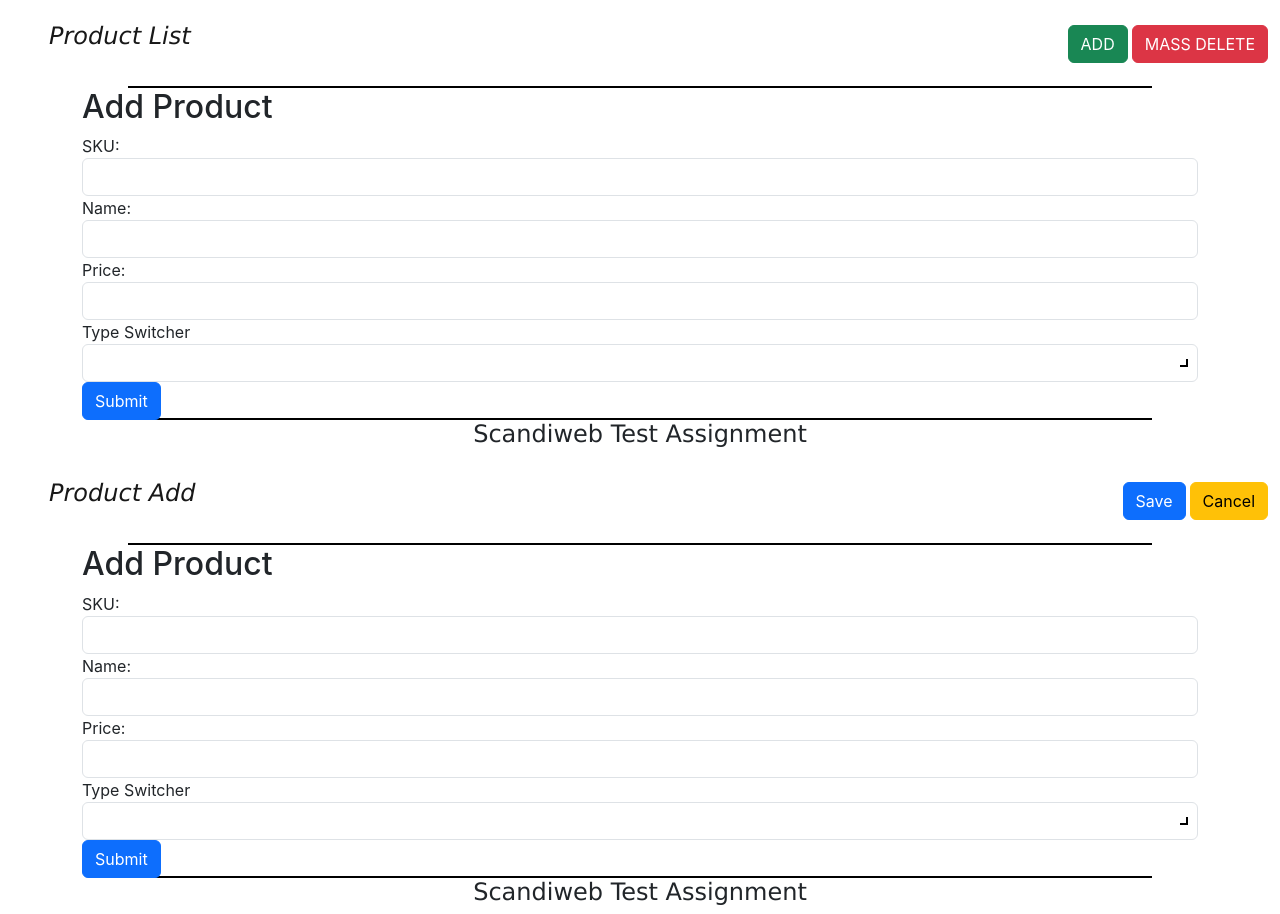
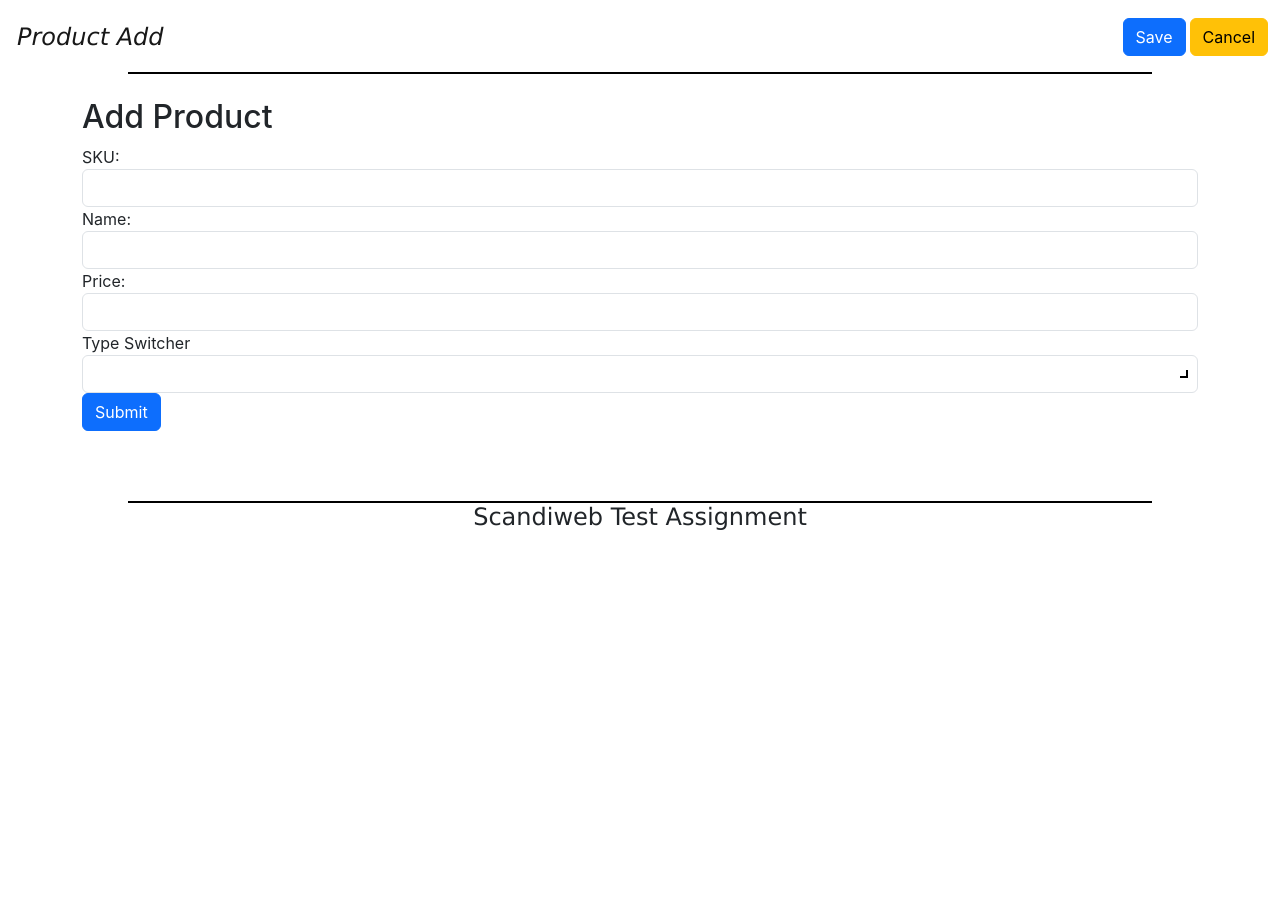
Before and after one commit to e-nk/scandiweb-junior-dev-test, a React (Create React App) app in the folder client/: page /addproduct in a window 1280 px wide. After the commit the page ends 800 px from the top, so only its background shows below. Built offline with nearby package versions, Linux system fonts and the light colour scheme.

Commit message:
routing solved

```diff
--- a/client/package.json
+++ b/client/package.json
@@ -8,7 +8,7 @@
     "@testing-library/user-event": "^13.5.0",
     "react": "^18.2.0",
     "react-dom": "^18.2.0",
-    "react-router-dom": "^6.9.0",
+    "react-router-dom": "^5.2.0",
     "react-scripts": "5.0.1",
     "web-vitals": "^2.1.4"
   },
--- a/client/src/App.js
+++ b/client/src/App.js
@@ -1,17 +1,22 @@
+import React from 'react';
 import './App.css';
+import { BrowserRouter as Router, Route, Switch} from 'react-router-dom';
 import Navbar from './components/Navigation/Navbar';
 import Header from './components/Navigation/Header';
 
-
 function App() {
   return (
-    <div>
-      <Navbar/>
-      <Header/>
-
-    </div>
-
-  )
+    <Router>
+      <Switch>
+        <Route exact path="/" render={() => <Navbar />} />
+        <Route exact path="/addproduct" render={() => <Header />} />
+      </Switch>
+      <Switch>
+        <Route exact path="/"  />
+        <Route exact path="/addproduct" />
+      </Switch>
+    </Router>
+  );
 }
 
 export default App;
--- a/client/src/components/Navigation/Header.js
+++ b/client/src/components/Navigation/Header.js
@@ -1,45 +1,41 @@
 import React from "react";
-import { BrowserRouter as Router, Routes, Route, Link } from 'react-router-dom';
-import AddProduct from '../../Pages/AddProduct'
-import ProductList from '../../Pages/Products';
-import './Navbar.css'
+import {Link } from 'react-router-dom';
+import AddProduct from '../../Pages/AddProduct';
+import './Navbar.css';
 
-function Header(){
+function Header() {
   return (
-        <Router>
-            <nav className="navbar navbar-expand-lg " data-bs-theme="dark">
+    <>
+      <nav className="navbar navbar-expand-lg" data-bs-theme="dark">
         <div className="container-fluid">
-                    <ul>
-                    <li className="logo nav-header  custom-link">
+          <ul className="navbar-nav">
+            <li className="nav-item logo nav-header custom-link">
               <Link to="/addproduct">Product Add</Link>
             </li>
           </ul>
           <ul className="nav nav-pills margin-right">
-
             <li className="nav-item custom-link">
               <Link className="btn btn-primary" to="/">Save</Link>
             </li>
-                        <li className="nav-item ms-1  custom-link">
+            <li className="nav-item ms-1 custom-link">
               <Link className="btn btn-warning" to="/">Cancel</Link>
             </li>
           </ul>
-
         </div>
       </nav>
-            <div class="line"></div>
-        <Routes>
-        <Route path="/" element={<ProductList />} />
-        <Route path="/addproduct" element={<AddProduct />} />
-        </Routes>
+      <div className="line"></div>
+      <br></br>
+      <AddProduct />
+      <br></br>
+      <br></br>
+      <br></br>
+
       <div className="footer">
-        <div class="line"></div>
+        <div className="line"></div>
         <h4>Scandiweb Test Assignment</h4>
-
       </div>
-
-
-        </Router>
-    )
+    </>
+  );
 }
 
 export default Header;
--- a/client/src/components/Navigation/Navbar.js
+++ b/client/src/components/Navigation/Navbar.js
@@ -1,45 +1,40 @@
 import React from "react";
-import { BrowserRouter as Router, Routes, Route, Link } from 'react-router-dom';
-import AddProduct from '../../Pages/AddProduct'
-import ProductList from '../../Pages/Products';
-import './Navbar.css'
+import { Link } from 'react-router-dom';
+import './Navbar.css';
+import Products from "../../Pages/Products";
 
-function Navbar(){
+function Navbar() {
   return (
-        <Router>
-            <nav className="navbar navbar-expand-lg " data-bs-theme="dark">
+    <>
+      <nav className="navbar navbar-expand-lg" data-bs-theme="dark">
         <div className="container-fluid">
-                    <ul>
-                    <li className="logo nav-header  custom-link">
+          <ul className="navbar-nav">
+            <li className="nav-item logo nav-header custom-link">
               <Link to="/">Product List</Link>
             </li>
           </ul>
           <ul className="nav nav-pills margin-right">
-
             <li className="nav-item custom-link">
               <Link className="btn btn-success" to="/addproduct">ADD</Link>
             </li>
-                        <li className="nav-item ms-1  custom-link">
-                            <button  className="btn btn-danger" id="delete-product-btn">MASS DELETE</button>
+            <li className="nav-item ms-1 custom-link">
+              <button className="btn btn-danger" id="delete-product-btn">MASS DELETE</button>
             </li>
           </ul>
-
         </div>
       </nav>
-            <div class="line"></div>
-        <Routes>
-        <Route path="/" element={<ProductList />} />
-        <Route path="/addproduct" element={<AddProduct />} />
-        </Routes>
+
+      <div className="line"></div>
+      <br></br>
+      <Products />
+      <br></br>
+
       <div className="footer">
-        <div class="line"></div>
+        <div className="line"></div>
         <h4>Scandiweb Test Assignment</h4>
-
       </div>
-
-
-        </Router>
-    )
+    </>
+  );
 }
 
 export default Navbar;
```
Also changed, not shown: 1 other file (tests, documents, lock files or other folders). Lines whose indentation alone changed are shown as unchanged.
